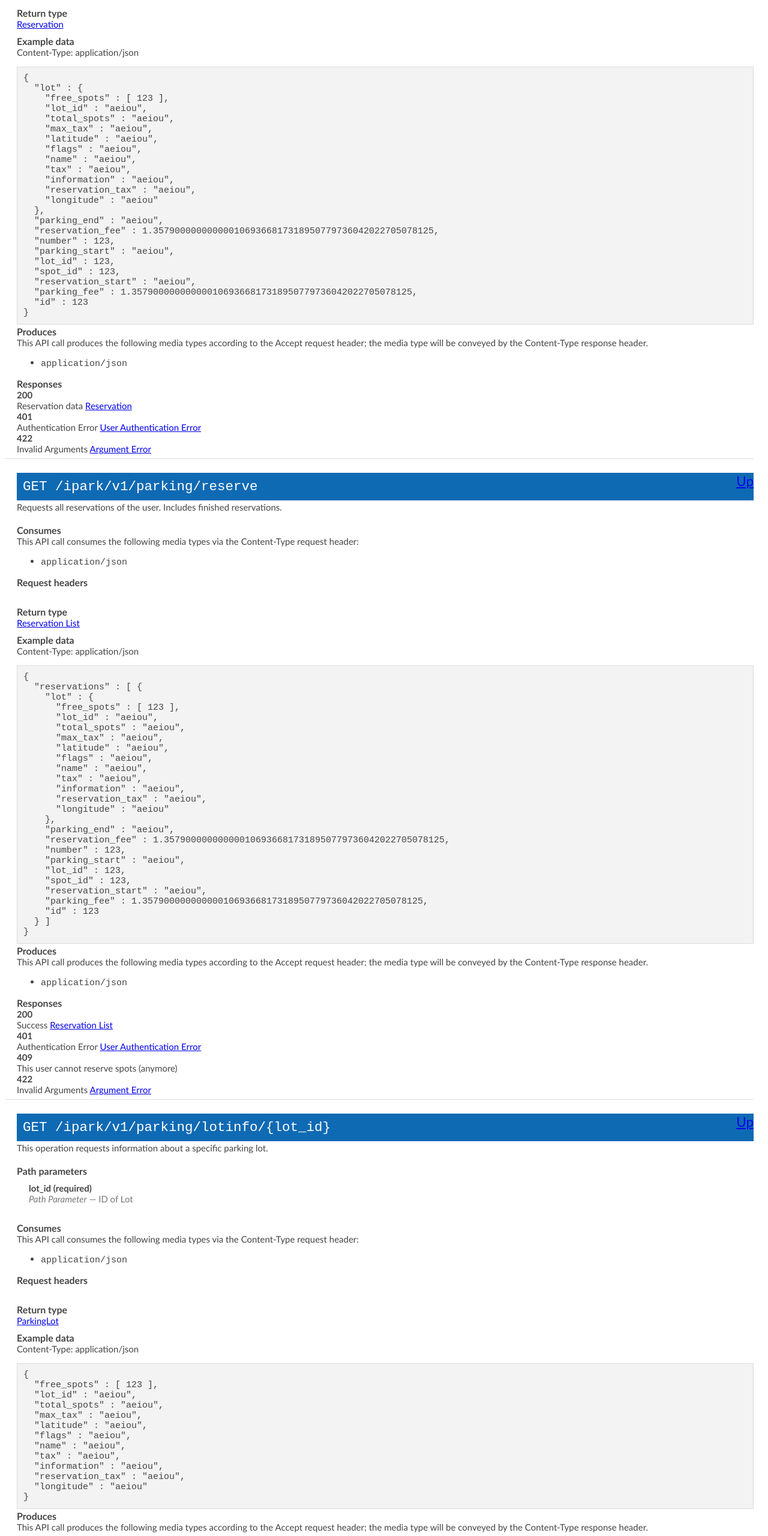
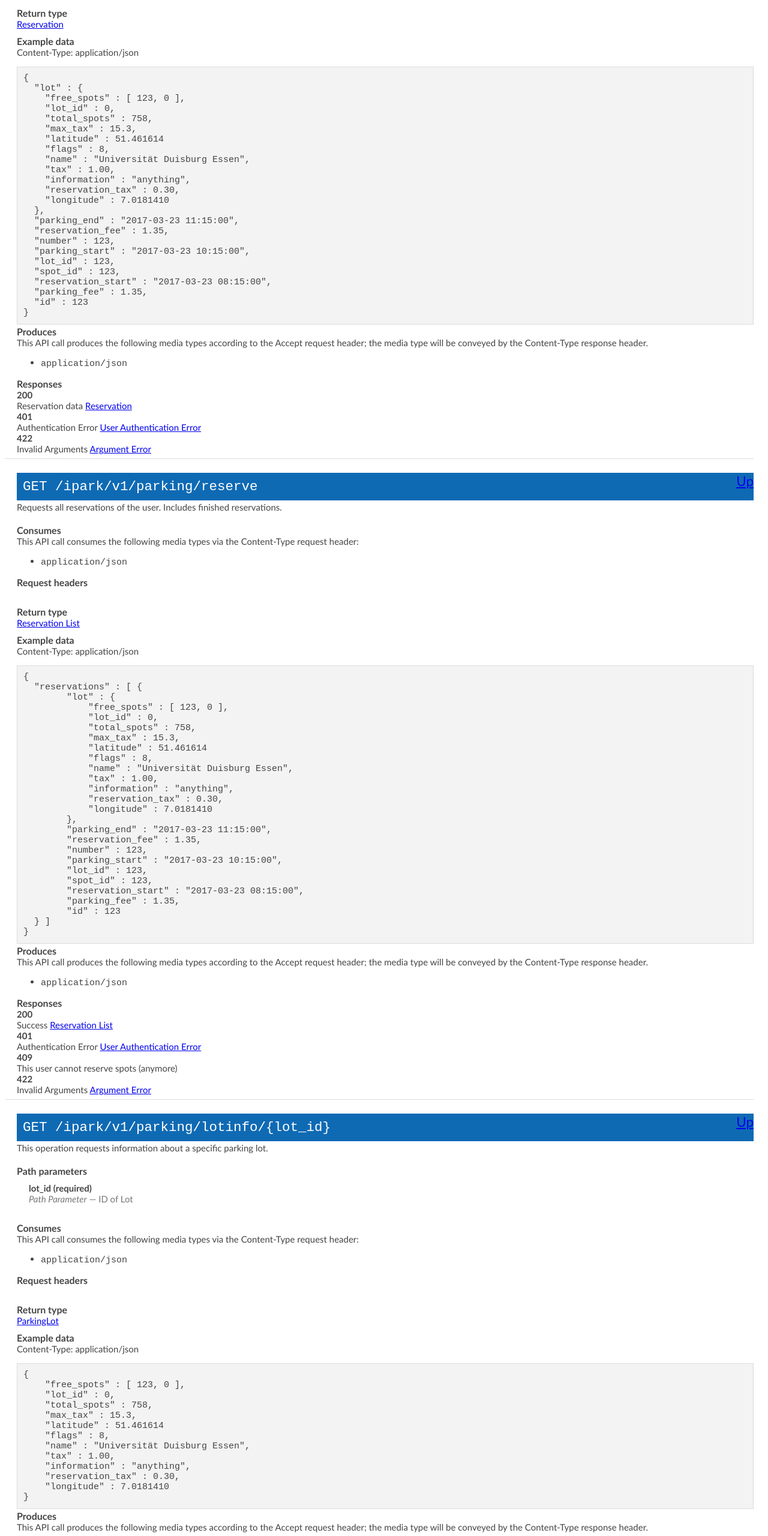
Before and after one commit to SerdarN92/IPark-Backend, a plain HTML site: page restdoc/index.html in a window 1280 px wide. Shown: the part 920-3480 px from the top of the page at 60% size. Drawn offline with Linux system fonts and the light colour scheme.

Commit message:
example data korrigiert

```diff
--- a/restdoc/index.html
+++ b/restdoc/index.html
@@ -246,26 +246,26 @@ font-style: italic;
     <div class="example-data-content-type">Content-Type: application/json</div>
     <pre class="example"><code>{
   "lot" : {
-    "free_spots" : [ 123 ],
-    "lot_id" : "aeiou",
-    "total_spots" : "aeiou",
-    "max_tax" : "aeiou",
-    "latitude" : "aeiou",
-    "flags" : "aeiou",
-    "name" : "aeiou",
-    "tax" : "aeiou",
-    "information" : "aeiou",
-    "reservation_tax" : "aeiou",
-    "longitude" : "aeiou"
+    "free_spots" : [ 123, 0 ],
+    "lot_id" : 0,
+    "total_spots" : 758,
+    "max_tax" : 15.3,
+    "latitude" : 51.461614
+    "flags" : 8,
+    "name" : "Universität Duisburg Essen",
+    "tax" : 1.00,
+    "information" : "anything",
+    "reservation_tax" : 0.30,
+    "longitude" : 7.0181410
   },
-  "parking_end" : "aeiou",
-  "reservation_fee" : 1.3579000000000001069366817318950779736042022705078125,
+  "parking_end" : "2017-03-23 11:15:00",
+  "reservation_fee" : 1.35,
   "number" : 123,
-  "parking_start" : "aeiou",
+  "parking_start" : "2017-03-23 10:15:00",
   "lot_id" : 123,
   "spot_id" : 123,
-  "reservation_start" : "aeiou",
-  "parking_fee" : 1.3579000000000001069366817318950779736042022705078125,
+  "reservation_start" : "2017-03-23 08:15:00",
+  "parking_fee" : 1.35,
   "id" : 123
 }</code></pre>
 
@@ -323,26 +323,26 @@ font-style: italic;
     <pre class="example"><code>{
   "reservations" : [ {
         "lot" : {
-      "free_spots" : [ 123 ],
-      "lot_id" : "aeiou",
-      "total_spots" : "aeiou",
-      "max_tax" : "aeiou",
-      "latitude" : "aeiou",
-      "flags" : "aeiou",
-      "name" : "aeiou",
-      "tax" : "aeiou",
-      "information" : "aeiou",
-      "reservation_tax" : "aeiou",
-      "longitude" : "aeiou"
+            "free_spots" : [ 123, 0 ],
+            "lot_id" : 0,
+            "total_spots" : 758,
+            "max_tax" : 15.3,
+            "latitude" : 51.461614
+            "flags" : 8,
+            "name" : "Universität Duisburg Essen",
+            "tax" : 1.00,
+            "information" : "anything",
+            "reservation_tax" : 0.30,
+            "longitude" : 7.0181410
         },
-    "parking_end" : "aeiou",
-    "reservation_fee" : 1.3579000000000001069366817318950779736042022705078125,
+        "parking_end" : "2017-03-23 11:15:00",
+        "reservation_fee" : 1.35,
         "number" : 123,
-    "parking_start" : "aeiou",
+        "parking_start" : "2017-03-23 10:15:00",
         "lot_id" : 123,
         "spot_id" : 123,
-    "reservation_start" : "aeiou",
-    "parking_fee" : 1.3579000000000001069366817318950779736042022705078125,
+        "reservation_start" : "2017-03-23 08:15:00",
+        "parking_fee" : 1.35,
         "id" : 123
   } ]
 }</code></pre>
@@ -408,17 +408,17 @@ font-style: italic;
     <h3 class="field-label">Example data</h3>
     <div class="example-data-content-type">Content-Type: application/json</div>
     <pre class="example"><code>{
-  "free_spots" : [ 123 ],
-  "lot_id" : "aeiou",
-  "total_spots" : "aeiou",
-  "max_tax" : "aeiou",
-  "latitude" : "aeiou",
-  "flags" : "aeiou",
-  "name" : "aeiou",
-  "tax" : "aeiou",
-  "information" : "aeiou",
-  "reservation_tax" : "aeiou",
-  "longitude" : "aeiou"
+    "free_spots" : [ 123, 0 ],
+    "lot_id" : 0,
+    "total_spots" : 758,
+    "max_tax" : 15.3,
+    "latitude" : 51.461614
+    "flags" : 8,
+    "name" : "Universität Duisburg Essen",
+    "tax" : 1.00,
+    "information" : "anything",
+    "reservation_tax" : 0.30,
+    "longitude" : 7.0181410
 }</code></pre>
 
     <h3 class="field-label">Produces</h3>
@@ -475,19 +475,19 @@ font-style: italic;
     <div class="example-data-content-type">Content-Type: application/json</div>
     <pre class="example"><code>{
   "lots" : [ {
-    "free_spots" : [ 123 ],
-    "lot_id" : "aeiou",
-    "total_spots" : "aeiou",
-    "max_tax" : "aeiou",
-    "latitude" : "aeiou",
-    "flags" : "aeiou",
-    "name" : "aeiou",
-    "tax" : "aeiou",
-    "information" : "aeiou",
-    "reservation_tax" : "aeiou",
-    "longitude" : "aeiou"
+    "free_spots" : [ 123, 0 ],
+    "lot_id" : 0,
+    "total_spots" : 758,
+    "max_tax" : 15.3,
+    "latitude" : 51.461614
+    "flags" : 8,
+    "name" : "Universität Duisburg Essen",
+    "tax" : 1.00,
+    "information" : "anything",
+    "reservation_tax" : 0.30,
+    "longitude" : 7.0181410
   } ],
-  "found_lots" : 123
+  "found_lots" : 1
 }</code></pre>
 
     <h3 class="field-label">Produces</h3>
@@ -549,7 +549,7 @@ font-style: italic;
     <h3 class="field-label">Example data</h3>
     <div class="example-data-content-type">Content-Type: application/json</div>
     <pre class="example"><code>{
-  "token" : "aeiou"
+  "token" : "some uuid"
 }</code></pre>
 
     <h3 class="field-label">Produces</h3>
@@ -785,7 +785,7 @@ font-style: italic;
     <h3 class="field-label">Example data</h3>
     <div class="example-data-content-type">Content-Type: application/json</div>
     <pre class="example"><code>{
-  "token" : "aeiou"
+  "token" : "some uuid"
 }</code></pre>
 
     <h3 class="field-label">Produces</h3>
@@ -837,16 +837,16 @@ font-style: italic;
     <h3 class="field-label">Example data</h3>
     <div class="example-data-content-type">Content-Type: application/json</div>
     <pre class="example"><code>{
-  "number" : "aeiou",
-  "country" : "aeiou",
-  "client_settings" : "aeiou",
-  "balance" : 1.3579000000000001069366817318950779736042022705078125,
-  "city" : "aeiou",
-  "street" : "aeiou",
-  "last_name" : "aeiou",
-  "first_name" : "aeiou",
-  "email" : "aeiou",
-  "plz" : "aeiou"
+  "number" : 8,
+  "country" : "Germany",
+  "client_settings" : "some json string",
+  "balance" : 10.00,
+  "city" : "Essen",
+  "street" : "Gerlingstraße",
+  "last_name" : "Mustermann",
+  "first_name" : "Max",
+  "email" : "max.mustermann@muster.de",
+  "plz" : 12345
 }</code></pre>
 
     <h3 class="field-label">Produces</h3>
@@ -908,16 +908,16 @@ font-style: italic;
     <div class="example-data-content-type">Content-Type: application/json</div>
     <pre class="example"><code>{
   "info" : {
-    "number" : "aeiou",
-    "country" : "aeiou",
-    "client_settings" : "aeiou",
-    "balance" : 1.3579000000000001069366817318950779736042022705078125,
-    "city" : "aeiou",
-    "street" : "aeiou",
-    "last_name" : "aeiou",
-    "first_name" : "aeiou",
-    "email" : "aeiou",
-    "plz" : "aeiou"
+    "number" : 8,
+    "country" : "Germany",
+    "client_settings" : "some json string",
+    "balance" : 10.00,
+    "city" : "Essen",
+    "street" : "Gerlingstraße",
+    "last_name" : "Mustermann",
+    "first_name" : "Max",
+    "email" : "max.mustermann@muster.de",
+    "plz" : 12345
   }
 }</code></pre>
 
@@ -981,26 +981,26 @@ font-style: italic;
     <div class="example-data-content-type">Content-Type: application/json</div>
     <pre class="example"><code>{
     "lot" : {
-    "free_spots" : [ 123 ],
-    "lot_id" : "aeiou",
-    "total_spots" : "aeiou",
-    "max_tax" : "aeiou",
-    "latitude" : "aeiou",
-    "flags" : "aeiou",
-    "name" : "aeiou",
-    "tax" : "aeiou",
-    "information" : "aeiou",
-    "reservation_tax" : "aeiou",
-    "longitude" : "aeiou"
+        "free_spots" : [ 123, 0 ],
+        "lot_id" : 0,
+        "total_spots" : 758,
+        "max_tax" : 15.3,
+        "latitude" : 51.461614
+        "flags" : 8,
+        "name" : "Universität Duisburg Essen",
+        "tax" : 1.00,
+        "information" : "anything",
+        "reservation_tax" : 0.30,
+        "longitude" : 7.0181410
     },
-  "parking_end" : "aeiou",
-  "reservation_fee" : 1.3579000000000001069366817318950779736042022705078125,
+    "parking_end" : "2017-03-23 11:15:00",
+    "reservation_fee" : 1.35,
     "number" : 123,
-  "parking_start" : "aeiou",
+    "parking_start" : "2017-03-23 10:15:00",
     "lot_id" : 123,
     "spot_id" : 123,
-  "reservation_start" : "aeiou",
-  "parking_fee" : 1.3579000000000001069366817318950779736042022705078125,
+    "reservation_start" : "2017-03-23 08:15:00",
+    "parking_fee" : 1.35,
     "id" : 123
 }</code></pre>
 
@@ -1072,7 +1072,7 @@ font-style: italic;
     <h3 class="field-label">Example data</h3>
     <div class="example-data-content-type">Content-Type: application/json</div>
     <pre class="example"><code>{
-  "message" : "aeiou"
+  "message" : "some message"
 }</code></pre>
 
     <h3 class="field-label">Produces</h3>
```
Lines whose indentation alone changed are shown as unchanged.
